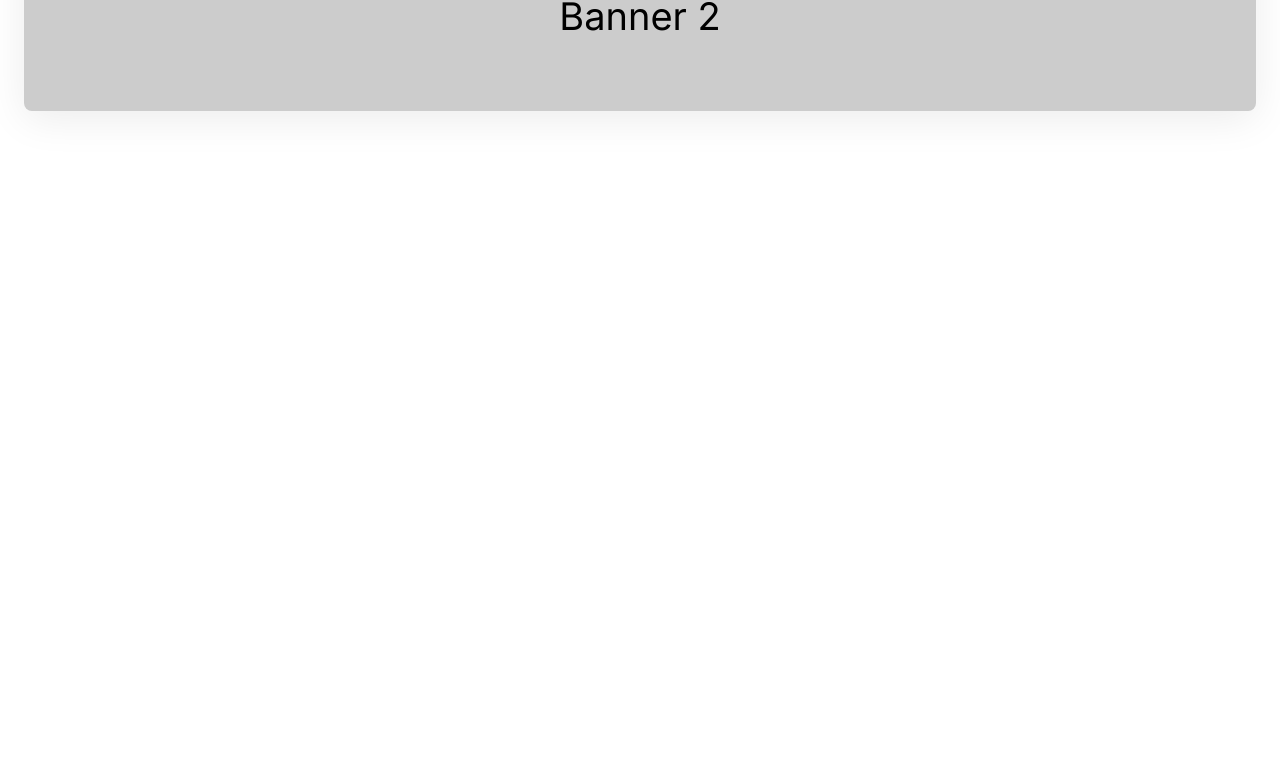
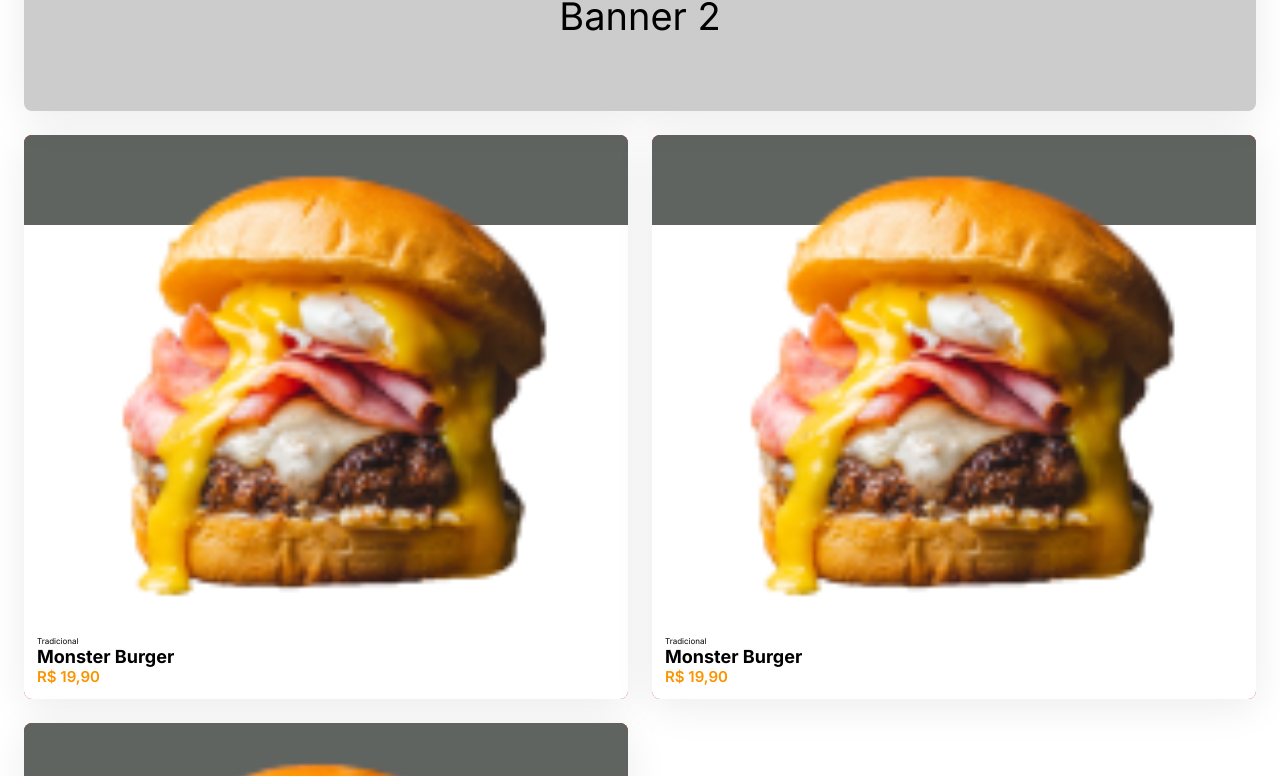
Before and after one commit to GabrieSpontoni/B7Delivery, a Next.js app: page /1 in a window 1280 px wide. Shown: the part 327-1103 px from the top of the page. Before the commit the page ends 800 px from the top, so only its background shows below. Built offline with nearby package versions, Linux system fonts and the light colour scheme.

Commit message:
feat: add ProductItem componente

```diff
--- /dev/null
+++ b/components/ProductItem/index.tsx
@@ -0,0 +1,18 @@
+import styles from "./styles.module.css";
+
+export function ProductItem() {
+  return (
+    <div className={styles.container}>
+      <div className={styles.header} />
+
+      <div className={styles.body}>
+        <div className={styles.image}>
+          <img src="/temp/burger.png" alt="" />
+        </div>
+        <div className={styles.category}>Tradicional</div>
+        <div className={styles.title}>Monster Burger</div>
+        <div className={styles.price}>R$ 19,90</div>
+      </div>
+    </div>
+  );
+}
--- /dev/null
+++ b/components/ProductItem/styles.module.css
@@ -0,0 +1,43 @@
+.container {
+  background: #ce1b1b;
+  box-shadow: 0px 8px 40px rgba(0, 0, 0, 0.08);
+  border-radius: 8px;
+  overflow: hidden;
+}
+
+.header {
+  background-color: #606460;
+  height: 90px;
+}
+
+.body {
+  background-color: #ffffff;
+  padding: 13px;
+}
+
+.body .image {
+  margin-top: -90px;
+}
+
+.body .image img {
+  width: 100%;
+  height: auto;
+}
+
+.body .category {
+  font-size: 8px;
+  font-weight: 500;
+  color: #000000;
+}
+
+.body .title {
+  font-size: 18px;
+  font-weight: 700;
+  color: #000000;
+}
+
+.body .price {
+  font-size: 15px;
+  font-weight: 600;
+  color: #fb9400;
+}
--- a/pages/[tenant]/index.tsx
+++ b/pages/[tenant]/index.tsx
@@ -1,5 +1,6 @@
 import { InputSearch } from "../../components/InputSearch";
 import { Banner } from "../../components/Banner";
+import { ProductItem } from "../../components/ProductItem";
 
 import styles from "../../styles/Home.module.css";
 
@@ -26,6 +27,12 @@ export default function Home() {
       </header>
 
       <Banner />
+
+      <div className={styles.grid}>
+        <ProductItem />
+        <ProductItem />
+        <ProductItem />
+      </div>
     </div>
   );
 }
--- a/styles/Home.module.css
+++ b/styles/Home.module.css
@@ -49,3 +49,10 @@
 
 .headerBottom {
 }
+
+.grid {
+  display: grid;
+  grid-template-columns: repeat(2, 1fr);
+  grid-gap: 24px;
+  margin: 0px 24px 0px 24px;
+}
```
Also changed, not shown: public/temp/burger.png (added).
